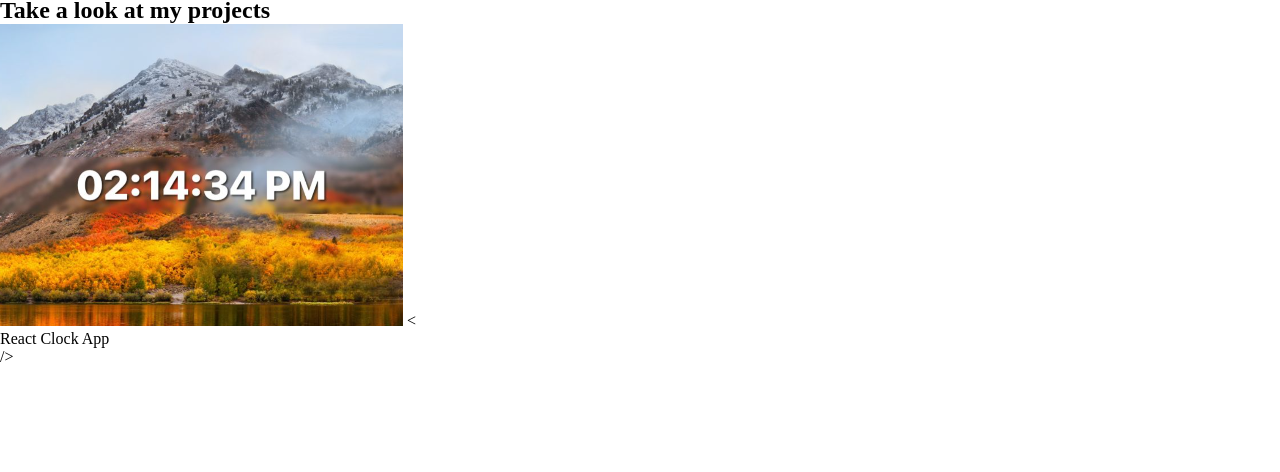
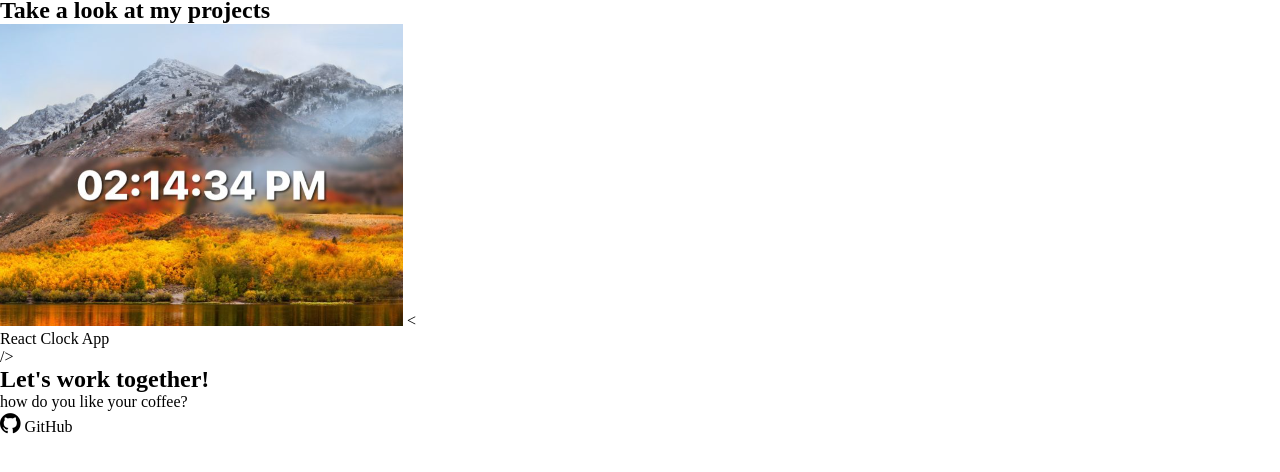
Before and after one commit to Effel0399/freecodecamp-responsive-web-design-20-test, a plain HTML site: page index.html in a window 1280 px wide. Shown: the part 104-576 px from the top of the page. Drawn offline with Linux system fonts and the light colour scheme.

Commit message:
04 - profile link

```diff
--- a/index.html
+++ b/index.html
@@ -5,11 +5,13 @@
     <meta name="viewport" content="width=device-width, initial-scale=1.0">
     <title>Personal Portofolio</title>
     <link rel="stylesheet" href="styles.css">
+    <link rel="stylesheet" href="https://cdnjs.cloudflare.com/ajax/libs/font-awesome/4.7.0/css/font-awesome.min.css">
+
 </head>
 <body>
     <div id="navbar">
         <ul>
-            <li><a href="#contact">Contact</a></li>
+            <li><a href="#profile-link">Contact</a></li>
             <li><a href="#work-section">Work</a></li>
             <li><a href="#welcome-section">About</a></li>
           </ul>
@@ -29,5 +31,13 @@
             </div>
         </div>
     </div>
+
+    <div id="profile-link">
+        <h2>Let's work together!</h2>
+        <p>how do you like your coffee?</p>
+        <div class="link">
+            <p><i style="font-size:24px" class="fa">&#xf09b;</i> GitHub</p>
+        </div>
+    </div>
 </body>
 </html>
```
